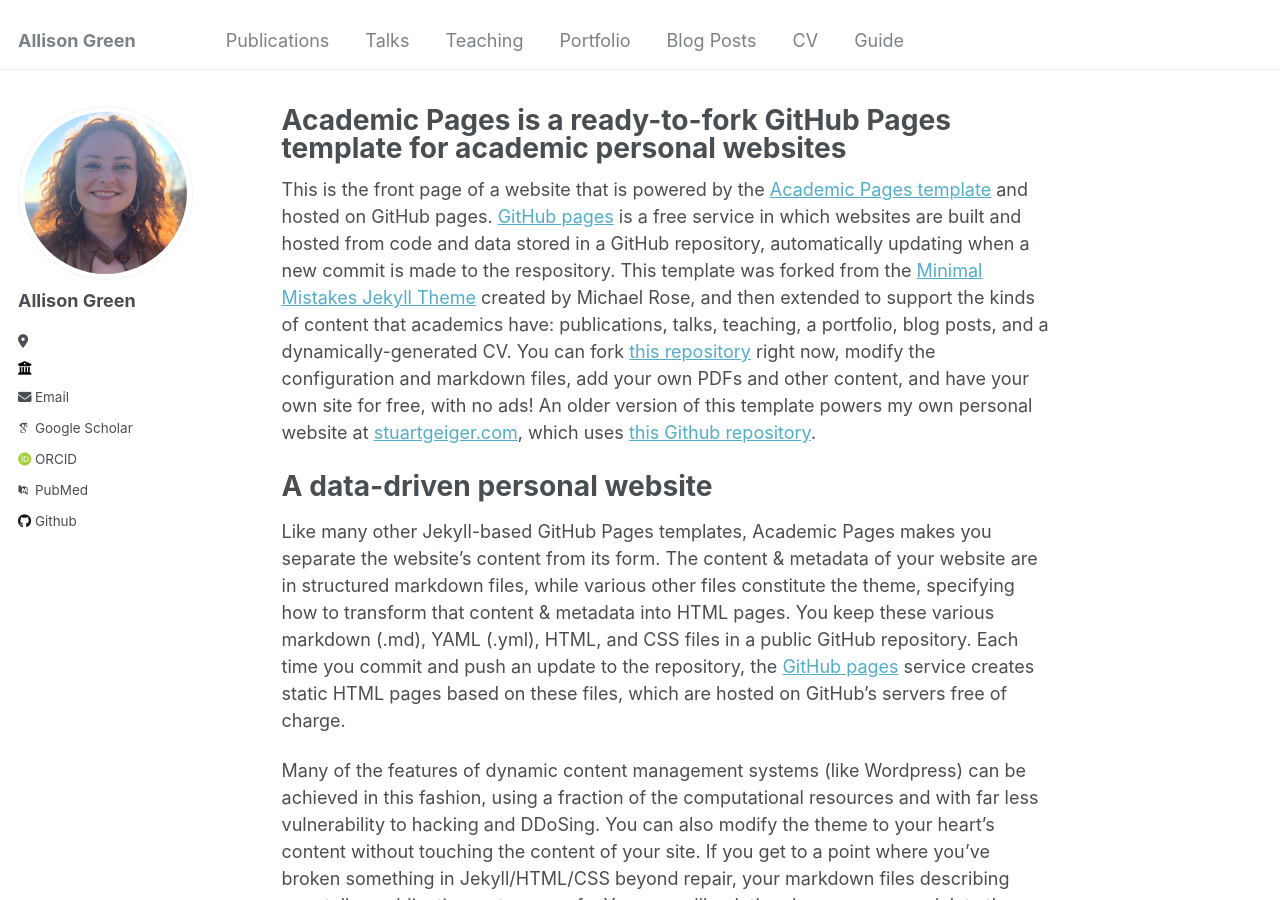
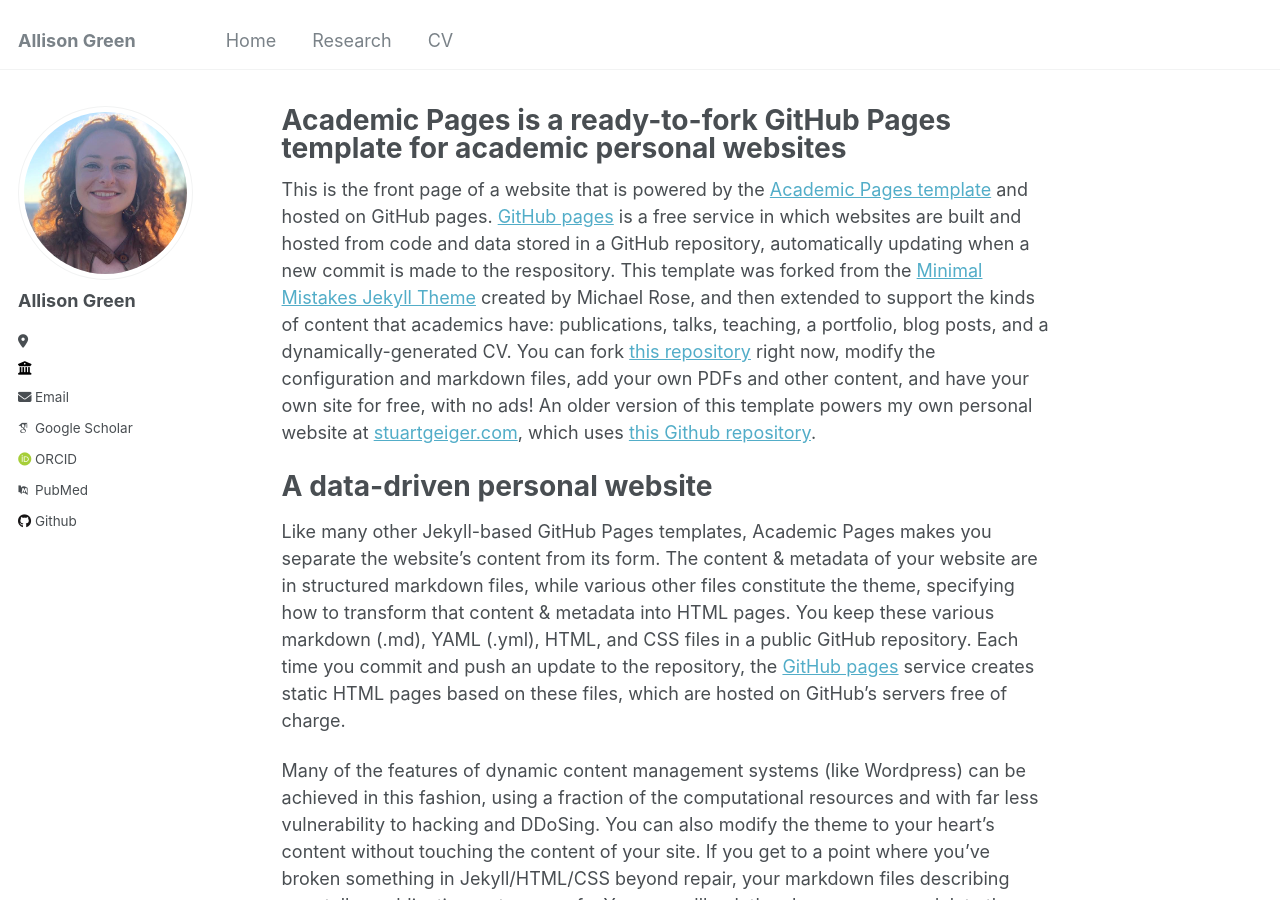
Before and after one commit to awasgreen/awasgreen.github.io, a Jekyll site: the page built from _pages/about.md, in a window 1280 px wide and 900 px high. Built offline with Jekyll 4.4.1, drawn with Linux system fonts in a browser that asks for light colours; some web fonts are replaced.

Commit message:
Small changes at a time

```diff
--- a/_data/navigation.yml
+++ b/_data/navigation.yml
@@ -1,22 +1,8 @@
 # main links links
 main:
-  - title: "Publications"
-    url: /publications/
-
-  - title: "Talks"
-    url: /talks/
-
-  - title: "Teaching"
-    url: /teaching/
-
-  - title: "Portfolio"
-    url: /portfolio/
-
-  - title: "Blog Posts"
-    url: /year-archive/
-
+  - title: "Home"
+    url: /
+  - title: "Research"
+    url: /research/
   - title: "CV"
     url: /cv/
-
-  - title: "Guide"
-    url: /markdown/
```
Also changed, not shown: 2 other files.
